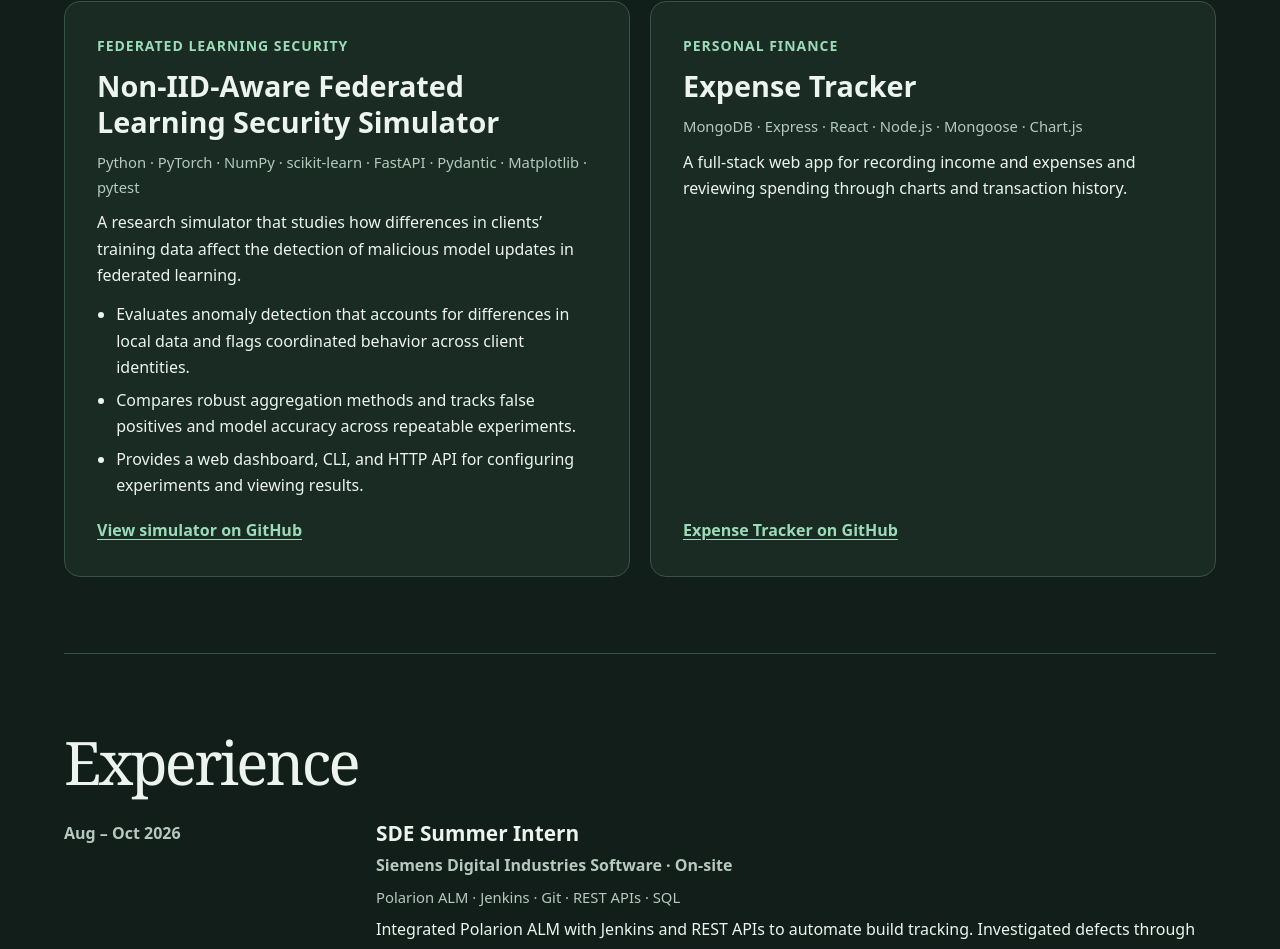
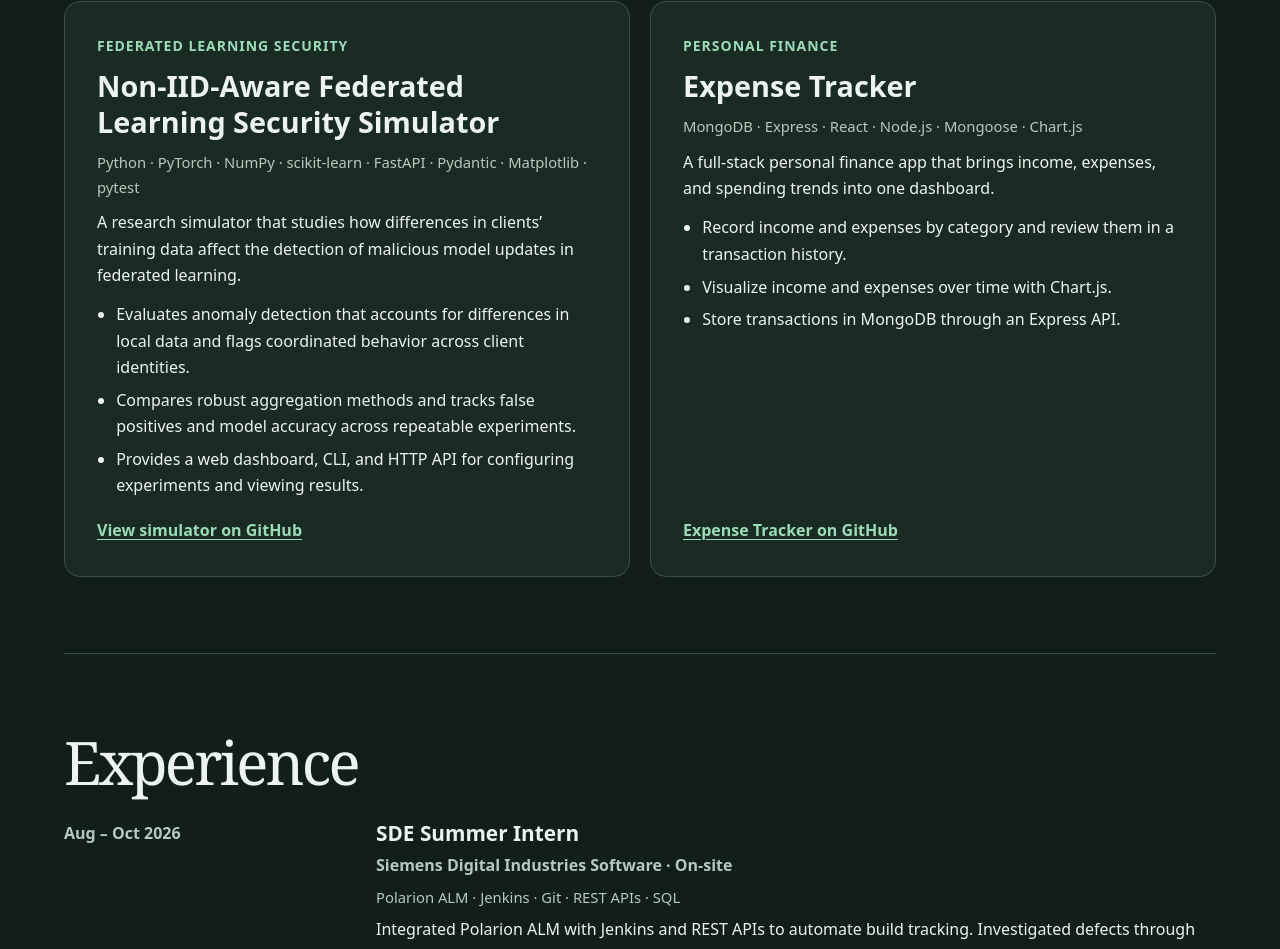
Before and after one commit to AameenaSana/Portfolio, a plain HTML site: page index.html in a window 1280 px wide. Shown: the part 1538-2487 px from the top of the page. Drawn offline with Linux system fonts and the light colour scheme; no server answers.

Commit message:
Expand Expense Tracker description

```diff
--- a/index.html
+++ b/index.html
@@ -85,7 +85,12 @@
           <p class="eyebrow">Personal finance</p>
           <h3>Expense Tracker</h3>
           <p class="stack">MongoDB · Express · React · Node.js · Mongoose · Chart.js</p>
-          <p>A full-stack web app for recording income and expenses and reviewing spending through charts and transaction history.</p>
+          <p>A full-stack personal finance app that brings income, expenses, and spending trends into one dashboard.</p>
+          <ul>
+            <li>Record income and expenses by category and review them in a transaction history.</li>
+            <li>Visualize income and expenses over time with Chart.js.</li>
+            <li>Store transactions in MongoDB through an Express API.</li>
+          </ul>
           <a class="project-link" href="https://github.com/AameenaSana/Expense_MERN" target="_blank" rel="noopener noreferrer">Expense Tracker on GitHub</a>
         </article>
       </div>
```
